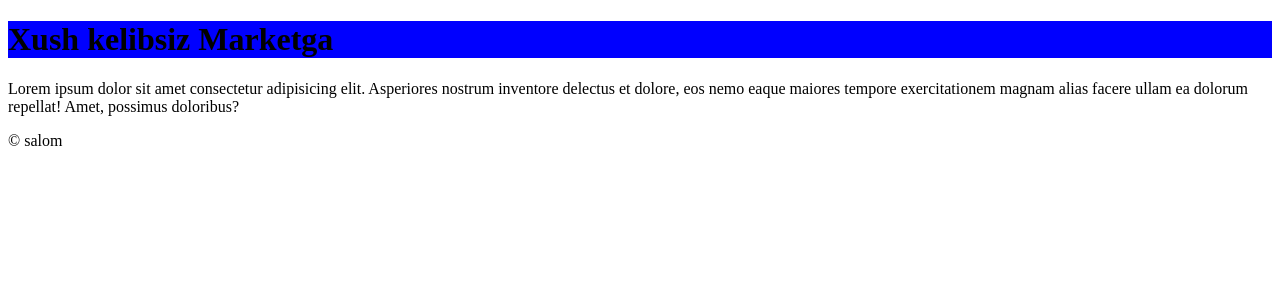
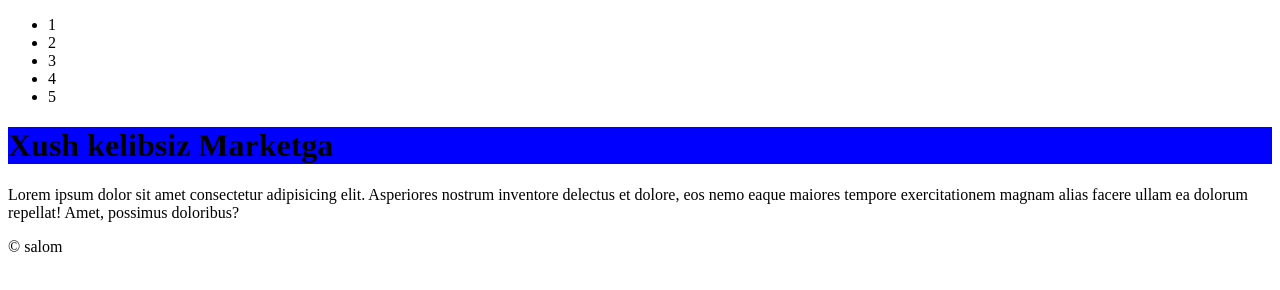
Before and after one commit to sardor1996/salom, a plain HTML site: page index.html in a window 1280 px wide. Drawn offline with Linux system fonts and the light colour scheme.

Commit message:
navbar qoshdim

```diff
--- a/index.html
+++ b/index.html
@@ -8,6 +8,17 @@
     <title>Market</title>
 </head>
 <body>
+    <head>
+        <nav>
+            <ul>
+                <li>1</li>
+                <li>2</li>
+                <li>3</li>
+                <li>4</li>
+                <li>5</li>
+            </ul>
+        </nav>
+    </head>
     <h1>
         Xush kelibsiz Marketga
     </h1>
```
